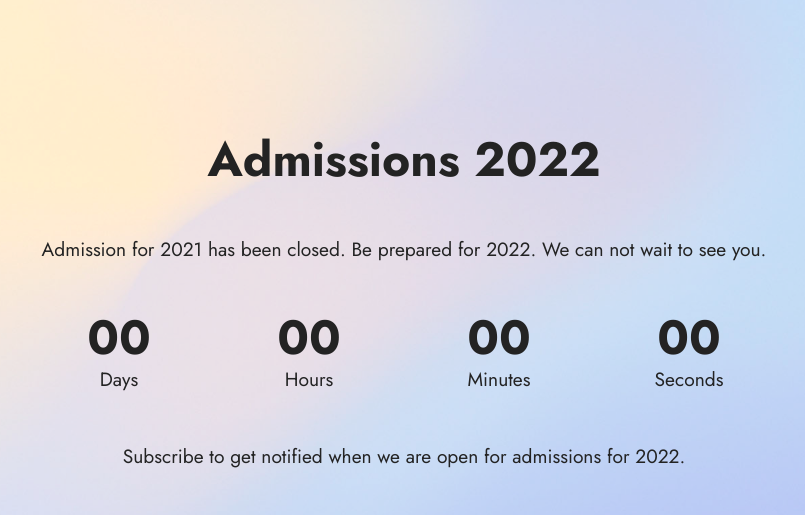
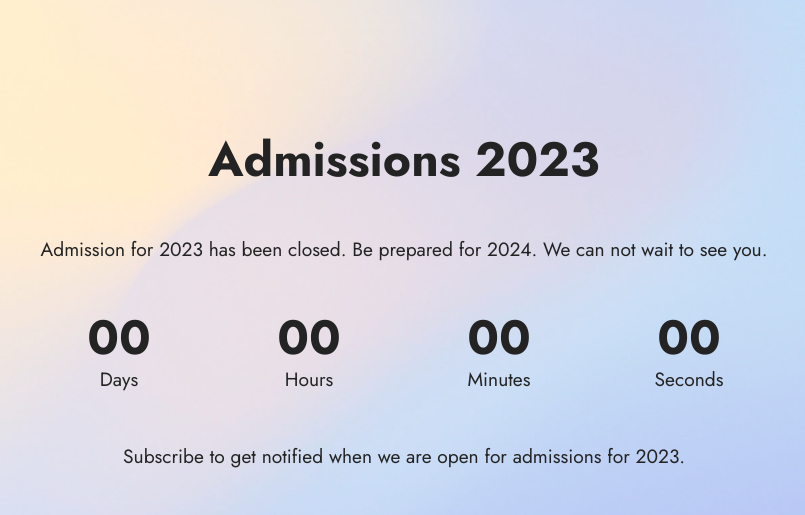
Before and after one commit to EdviconEdu/websitecollege, a plain HTML site: page index.html in a window 1280 px wide. Shown: the part 900-1415 px from the top of the page, 236-1041 px from the left. Drawn offline with Linux system fonts and the light colour scheme; files whose address does not match are found by name.

Commit message:
Update index.html

```diff
--- a/index.html
+++ b/index.html
@@ -94,18 +94,18 @@
         <div class="row justify-content-center">
             <div class="col-lg-8">
                 <h3 class="mbr-section-title mb-5 align-center mbr-fonts-style display-2">
-                    <strong>Admissions 2022</strong></h3>
+                    <strong>Admissions 2023</strong></h3>
                 <h4 class="mbr-section-subtitle mb-5 align-center mbr-fonts-style display-7">
-                    Admission for 2021 has been closed. Be prepared for 2022. We can not wait to see you.</h4>
+                    Admission for 2023 has been closed. Be prepared for 2024. We can not wait to see you.</h4>
                 <div class="countdown-cont align-center mb-5">
                     <div class="daysCountdown col-xs-3 col-sm-3 col-md-3" title="Days"></div>
                     <div class="hoursCountdown col-xs-3 col-sm-3 col-md-3" title="Hours"></div>
                     <div class="minutesCountdown col-xs-3 col-sm-3 col-md-3" title="Minutes"></div>
                     <div class="secondsCountdown col-xs-3 col-sm-3 col-md-3" title="Seconds"></div>
-                    <div class="countdown" data-due-date="2021/08/01"></div>
+                    <div class="countdown" data-due-date="2022/08/01"></div>
                 </div>
                 <p class="mbr-text mb-5 align-center mbr-fonts-style display-7">
-                    Subscribe to get notified when we are open for admissions for 2022.
+                    Subscribe to get notified when we are open for admissions for 2023.
                 </p>
             </div>
         </div>
```
